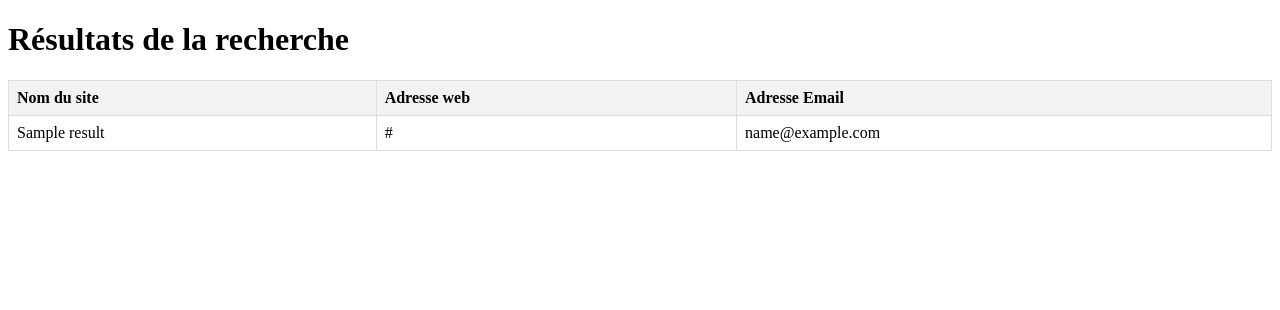
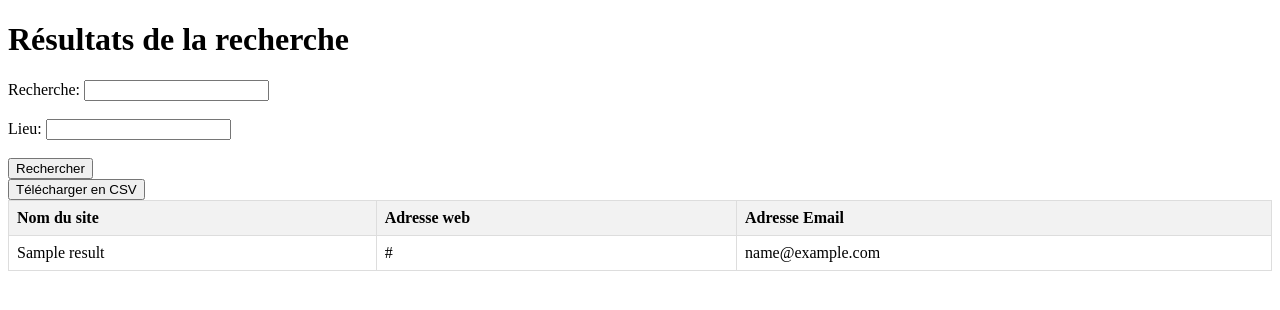
Before and after one commit to Bastien64/WebscrappingAdn, a Flask app: template templates/index.html in a window 1280 px wide. Shown: the top 310 px of the page. Run offline with Flask 3, Linux system fonts and the light colour scheme; the template is opened without the code that fills it: most values are stand-ins (such as "Sample title", 1, 10 or a date in 2020).

Commit message:
Add files via upload

```diff
--- a/app.py
+++ b/app.py
@@ -1,57 +1,128 @@
-from flask import Flask, render_template
+from flask import Flask, render_template, request, Response
+import csv
+import io
 import requests
 from bs4 import BeautifulSoup
 import re
+import time  # Ajoutez
+from urllib.parse import urlparse
+from selenium import webdriver
+from selenium.webdriver.common.by import By
+from selenium.webdriver.support.ui import WebDriverWait
+from selenium.webdriver.support import expected_conditions as EC
+
 
 app = Flask(__name__)
 
 def get_site_name(url):
-    # Utilisation d'une expression régulière pour extraire le nom du site
     match = re.search(r'www\.(.*?)\.(com|fr)', url)
     if match:
         return match.group(1)
     else:
         return "Nom du site non trouvé"
 
-def scrape_emails(urls):
-    all_results = []
+def contains_location(url, lieu):
+    response = requests.get(url, verify=False, timeout=2)
+    if response.status_code == 200:
+        return lieu.lower() in response.text.lower()
+    return False
+
+def scrape_emails(urls, lieu):
+    unique_results = {}
     for url in urls:
-        response = requests.get(url)
-        print("HTTP Response for", url, ":", response.status_code)  # Ajout d'un message d'impression
-        soup = BeautifulSoup(response.text, 'html.parser')
-        emails = re.findall(r'\b[A-Za-z0-9._%+-]+@[A-Za-z0-9.-]+\.[A-Z|a-z]{2,}\b', response.text)
-        print("Emails trouvées pour", url, ":", emails)  # Ajout d'un message d'impression
-        result = {
-            "site_name": get_site_name(url),  # Remplacez "Nom du site" par le nom réel du site
-            "site_url": url,
-            "email": ", ".join(emails) if emails else "Aucune adresse e-mail trouvée"
-        }
-        all_results.append(result)
-    return all_results
+        try:
+            # Vérifier si le lieu est présent sur la page
+            if not contains_location(url, lieu):
+                continue
 
-def scrape_google_search_results(query):
+            response = requests.get(url, verify=False, timeout=2)
+            soup = BeautifulSoup(response.text, 'html.parser')
+            # Recherche des adresses e-mail
+            emails = re.findall(r'\b[A-Za-z0-9._%+-]+(?:\[at\]|@)[A-Za-z0-9.-]+\.[A-Z|a-z]{2,}\b', response.text)
+            unique_emails = list(set(emails))
+            # Filtrer les extensions d'images
+            filtered_emails = [email for email in unique_emails if not (email.endswith('.png') or email.endswith('.webp'))]
+            site_name = get_site_name(url)
+            if site_name not in unique_results:
+                unique_results[site_name] = {
+                    "site_name": site_name,
+                    "site_url": url,
+                    "email": ", ".join(filtered_emails) if filtered_emails else "Aucune adresse e-mail trouvée"
+                }
+        except requests.exceptions.RequestException as e:
+            print("Une erreur s'est produite lors de la connexion à", url, ":", e)
+
+    return list(unique_results.values())
+
+
+
+def scrape_Qwant_search_results(query, lieu):
     search_results = []
-    url = f"https://www.google.com/search?q={query}"
-    headers = {
-        "User-Agent": "Mozilla/5.0 (Windows NT 10.0; Win64; x64) AppleWebKit/537.36 (KHTML, like Gecko) Chrome/100.0.4896.55 Safari/537.36"
-    }
-    response = requests.get(url, headers=headers)
-    if response.status_code == 200:
-        soup = BeautifulSoup(response.text, 'html.parser')
-        search_results_divs = soup.find_all('div', class_='tF2Cxc')
-        for div in search_results_divs:
-            link = div.find('a')['href']
-            search_results.append(link)
+    driver = webdriver.Chrome()  # Assurez-vous d'avoir ChromeDriver installé et configuré sur votre système
+    # Ouvrir la page Qwant
+    driver.get(f"https://www.qwant.com/?l=fr&q={query} {lieu}")
+    try:
+        # Attendre que le bouton "Plus de résultats" soit présent et cliquable
+        button = driver.find_element(By.XPATH, "//button[contains(text(),'Plus de résultats')]")
+        # Cliquer sur le bouton
+        button.click()
+        time.sleep(5)
+        button.click()
+        time.sleep(5)
+        button.click()
+        # Pause pour laisser le temps aux résultats supplémentaires de se charger
+        time.sleep(35)  # Vous pouvez ajuster cette valeur selon vos besoins
+        # Récupérer le contenu de la page après avoir cliqué sur le bouton
+        page_content = driver.page_source
+        soup = BeautifulSoup(page_content, 'html.parser')
+        # Chercher les liens de résultats de recherche avec la classe "result__link"
+        search_result_links = soup.find_all('a', class_='external')
+        for link in search_result_links[:10000]:  # Limiter à 50 résultats
+            url = link['href']  # Extraire l'URL du lien
+            search_results.append(url)
+
+    finally:
+        # Fermer le pilote Selenium
+        driver.quit()
     return search_results
 
-@app.route('/')
+
+@app.route('/', methods=['GET', 'POST'])
 def index():
-    # Liste d'URLs à scraper (remplacée par les résultats de recherche Google)
-    query = "agence web bidart"
-    search_results = scrape_google_search_results(query)
-    all_results = scrape_emails(search_results)
-    print("Tous les résultats trouvés:", all_results)
-    return render_template('index.html', results=all_results)
+    if request.method == 'POST':
+        query = request.form['query']
+        lieu = request.form['lieu']
+        search_results = scrape_Qwant_search_results(query, lieu)
+        all_results = scrape_emails(search_results, lieu)
+        print("Tous les résultats trouvés:", all_results)
+        return render_template('index.html', results=all_results)
+    else:
+        return render_template('index.html', results=[])
+
+
+@app.route('/download_csv', methods=['POST'])
+def download_csv():
+    if request.method == 'POST':
+        csv_data = request.form['csv_data']
+        results = eval(csv_data)  # Convertir les données CSV en liste de dictionnaires
+        csv_content = generate_csv(results)
+        return Response(
+            csv_content,
+            mimetype="text/csv",
+            headers={"Content-disposition":
+                     "attachment; filename=results.csv"})
+
+
+def generate_csv(results):
+    output = io.StringIO()
+    writer = csv.writer(output)
+    writer.writerow(["Nom du site", "Adresse web", "Adresse Email"])
+    for result in results:
+        writer.writerow([result["site_name"], result["site_url"], result["email"]])
+    csv_data = output.getvalue()
+    output.close()
+    return csv_data
+
 
 if __name__ == '__main__':
     app.run(debug=True)
--- a/templates/index.html
+++ b/templates/index.html
@@ -21,6 +21,20 @@
 </head>
 <body>
     <h1>Résultats de la recherche</h1>
+    <form action="/" method="post">
+        <label for="query">Recherche:</label>
+        <input type="text" id="query" name="query"><br><br>
+        <label for="lieu">Lieu:</label>
+        <input type="text" id="lieu" name="lieu"><br><br>
+        <input type="submit" value="Rechercher">
+    </form>
+
+    {% if results %}
+    <form action="/download_csv" method="post">
+        <input type="hidden" name="csv_data" value="{{ csv_data }}">
+        <input type="submit" value="Télécharger en CSV">
+    </form>
+
     <table>
         <thead>
             <tr>
@@ -39,5 +53,6 @@
             {% endfor %}
         </tbody>
     </table>
+    {% endif %}
 </body>
 </html>
```
Also changed, not shown: 2 other files.
